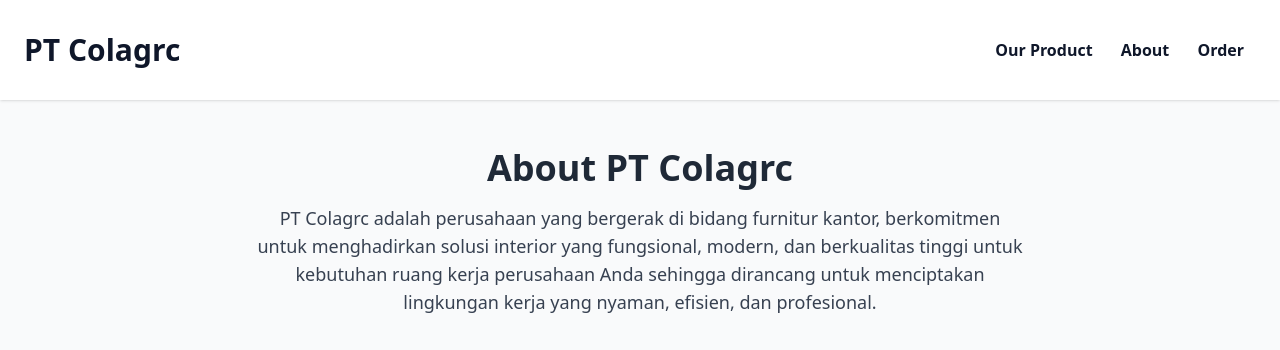
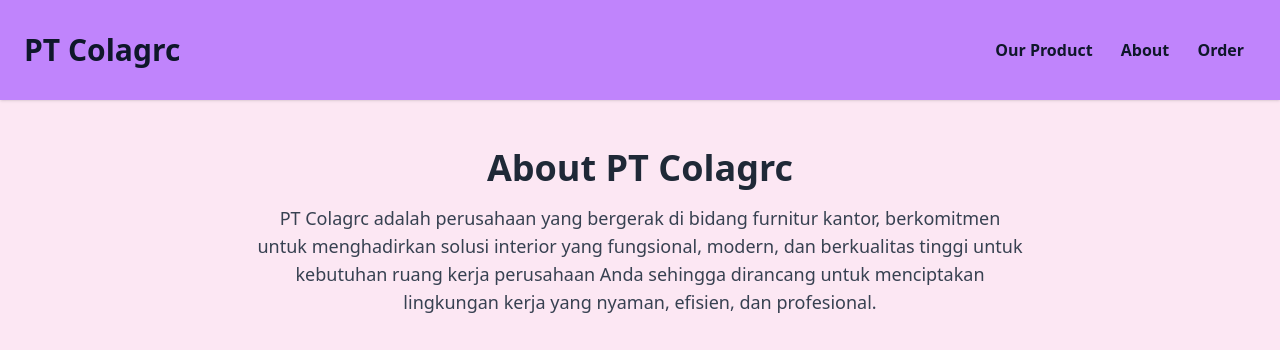
Before and after one commit to 0411Nicola/biodata-, a plain HTML site: page about.html in a window 1280 px wide. Shown: the top 350 px of the page. Drawn offline with nearby package versions, Linux system fonts and the light colour scheme.

Commit message:
Update about.html

```diff
--- a/about.html
+++ b/about.html
@@ -6,8 +6,8 @@
     <title>About - PT Colagrc</title>
     <script src="https://cdn.tailwindcss.com"></script>
 </head>
-<body class="bg-gray-50 text-gray-800">
-    <header class="bg-white shadow">
+<body class="bg-pink-100 text-gray-800">
+    <header class="bg-purple-400 shadow">
         <div class="max-w-7xl mx-auto px-6 py-8 flex justify-between items-center">
             <h1 class="text-3xl font-bold text-slate-900">PT Colagrc</h1>
             <nav>
```
